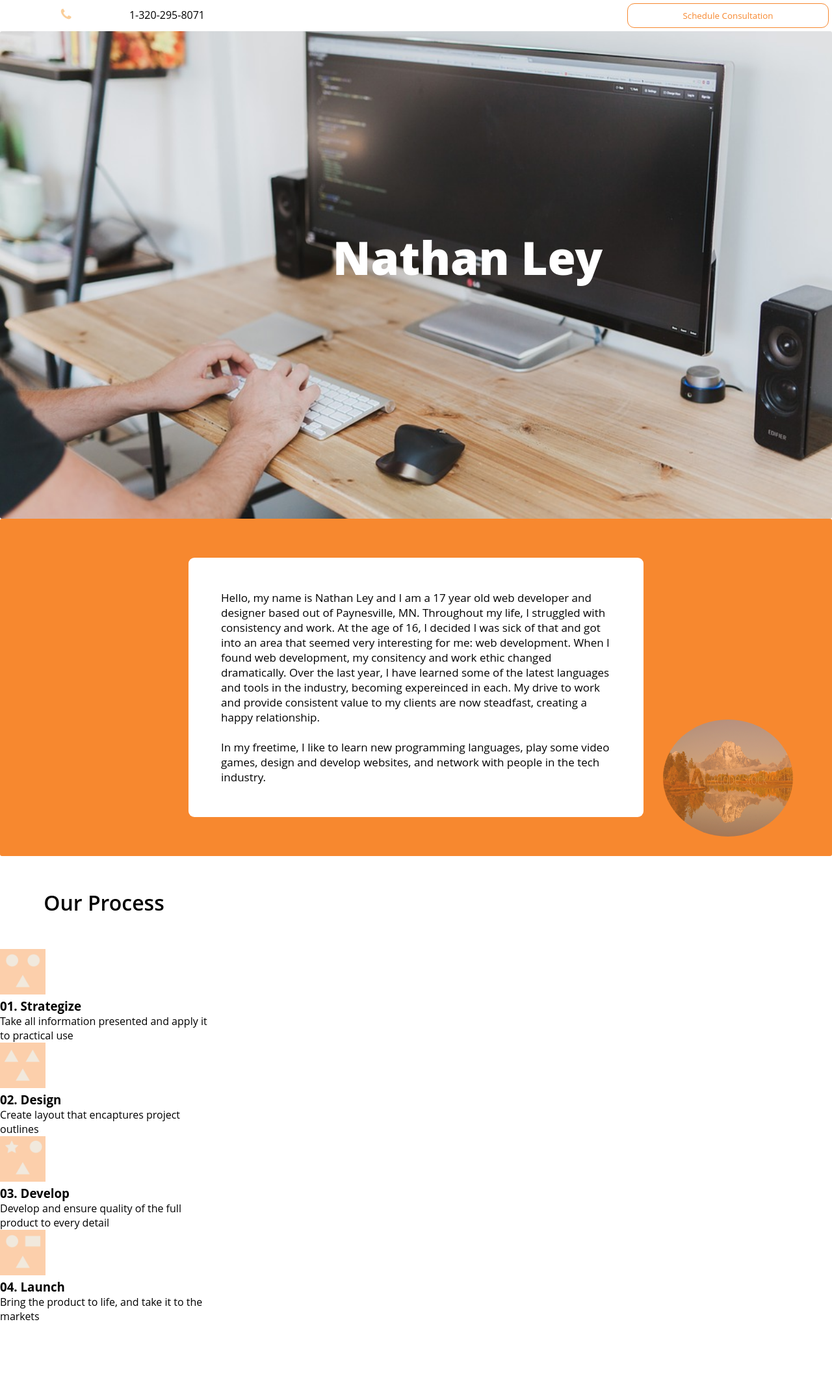
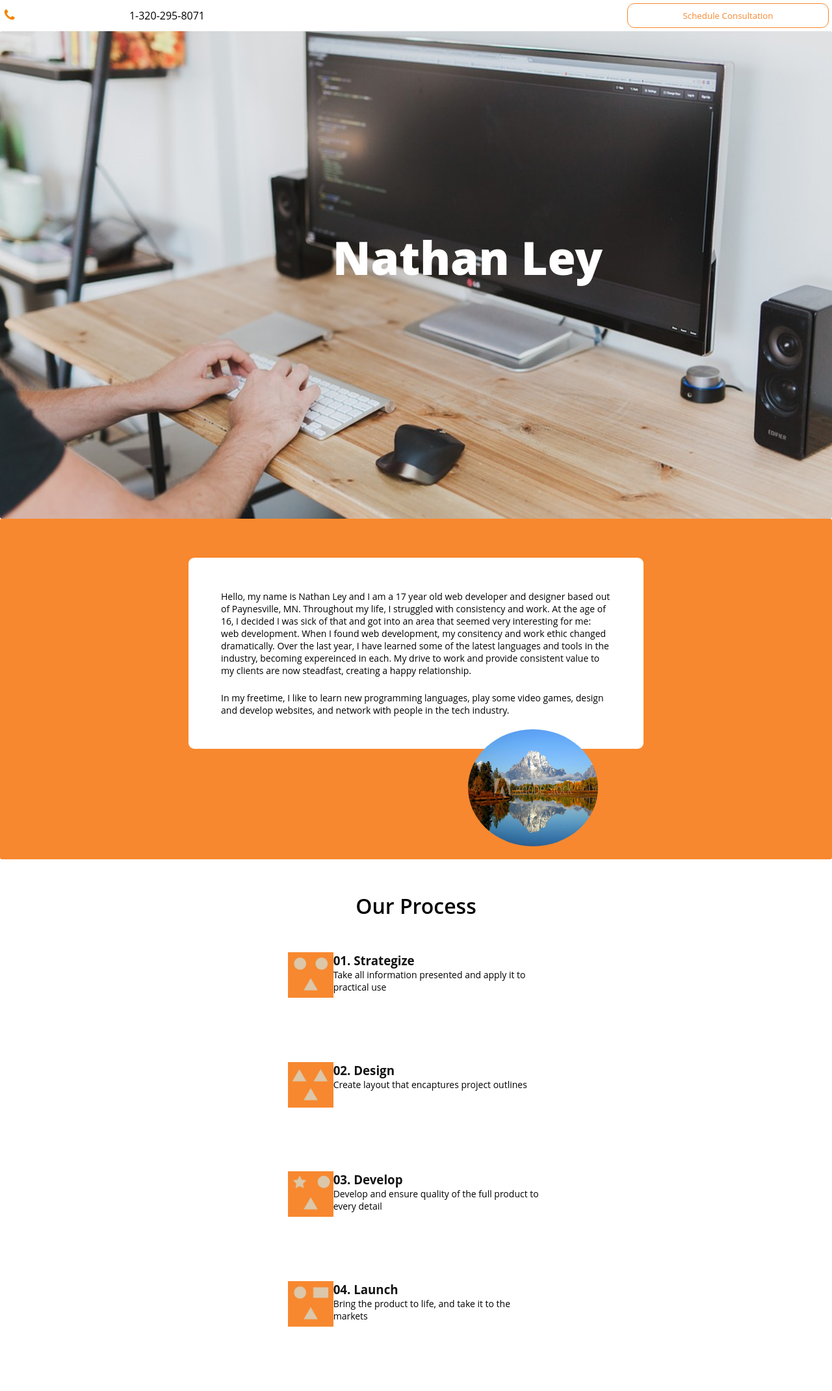
Before and after one commit to Leymabeans/personal-portfolio, a PHP site: page /HTML/home.html in a window 1280 px wide. Shown: the whole page at 65% size. Before the commit the page ends 2031 px from the top, so only its background shows below. Run offline with PHP 8.4, Linux system fonts and the light colour scheme.

Commit message:
Animations, biopic placement

```diff
--- a/STYLE/homeStyle.css
+++ b/STYLE/homeStyle.css
@@ -97,19 +97,20 @@
 }
 
 .biopic {
-  position: absolute;
-  border-radius: 50%;
+  float: right;
   width: 200px;
   height: 180px;
-  bottom: 30px;
-  right: 60px;
+  border-radius: 50%;
+  opacity: 1;
+  margin: 20px;
 }
 
 
 /*Step Process=====================*/
-.steps {
+.container {
   border-radius: 3px;
   grid-column: 1 /5;
+  margin: auto;
 }
 
 
@@ -122,24 +123,29 @@
   margin: auto;
 }
 
-.textcontent {
-  float: right;
+.steps {
+  position: relative;
+  top: 0;
+  grid-column: 1 / 5;
+  margin-bottom: 25%;
+  opacity: 1;
 }
 
-.step1 {
-  grid-column: 1 / 5;
-}
-
-.step2 {
-  grid-column: 1 / 5;
-}
-.step3 {
-  grid-column: 1 / 5;
-}
-.step4 {
-  grid-column: 1 / 5;
+.steps:hover {
+  cursor: pointer;
+  top: -10px;
+  transition: top ease 0.7s;
+  opacity: 0.8;
 }
 
 img {
-  opacity: 0.4;
+  float: left;
 }
+
+h3 {
+  color: #141313;
+}
+
+p {
+  font-size: 14px;
+}
```
